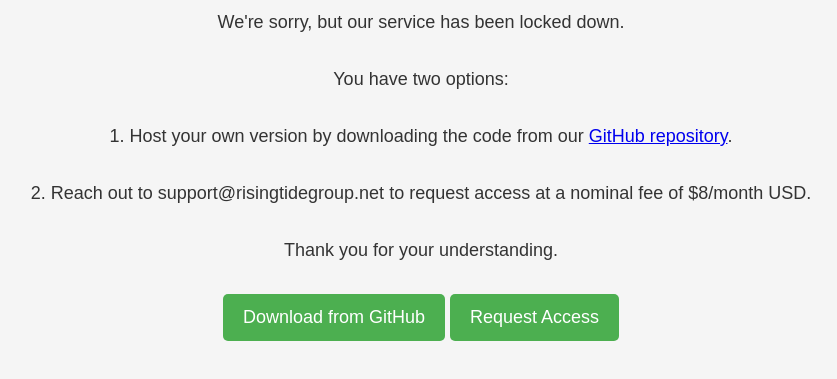
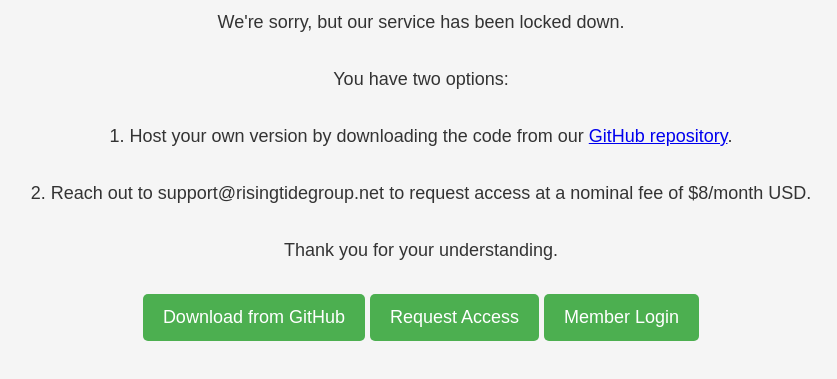
Before and after one commit to RisingTideGroup/rtcg-gpt, a website: page public/index.html in a window 1280 px wide. Shown: the part 137-516 px from the top of the page, without its empty margins (219-1056 px from the left). Drawn offline with Linux system fonts and the light colour scheme.

Commit message:
Update index.html

```diff
--- a/public/index.html
+++ b/public/index.html
@@ -52,7 +52,7 @@
         <p>1. Host your own version by downloading the code from our <a href="https://github.com/risingtidegroup/rtcg-gpt" target="_blank">GitHub repository</a>.</p>
         <p>2. Reach out to <span id="email"></span> to request access at a nominal fee of $8/month USD.</p>
         <p>Thank you for your understanding.</p>
-        <p><a href="https://github.com/risingtidegroup/rtcg-gpt" target="_blank" class="btn">Download from GitHub</a> <a href="#" class="btn" onclick="location.href='mailto:'+document.getElementById('email').innerHTML;">Request Access</a></p>
+        <p><a href="https://github.com/risingtidegroup/rtcg-gpt" target="_blank" class="btn">Download from GitHub</a> <a href="#" class="btn" onclick="location.href='mailto:'+document.getElementById('email').innerHTML;">Request Access</a> <a href="/chat" class="btn">Member Login</a></p>
     </div>
 
     <script>
```
